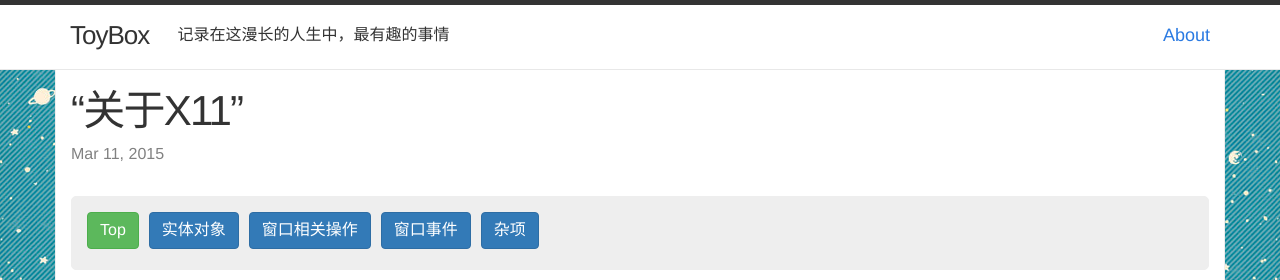
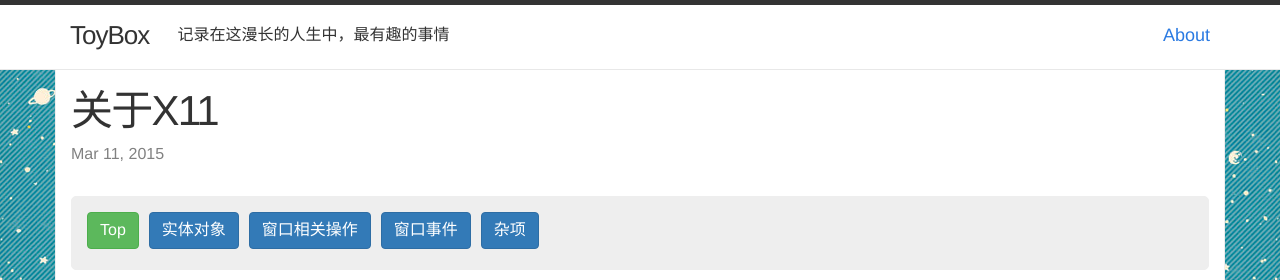
Before and after one commit to Gemini2015/gemini2015.github.io, a Jekyll site: the page built from _posts/2015-03-11-about-X11.markdown, in a window 1280 px wide. Shown: the top 280 px of the page. Built offline with Jekyll 4.4.1, drawn with Linux system fonts in a browser that asks for light colours; nearby versions of some CDN libraries; comment, search, counter and statistics services are not loaded.

Commit message:
更新about x11 标题

```diff
--- a/_posts/2015-03-11-about-X11.markdown
+++ b/_posts/2015-03-11-about-X11.markdown
@@ -1,6 +1,6 @@
 ---
 layout: post
-title: “关于X11”
+title: 关于X11
 date: 2015-03-11 22:43:00
 categories: game dev
 description: 关于X11的一些笔记
```
